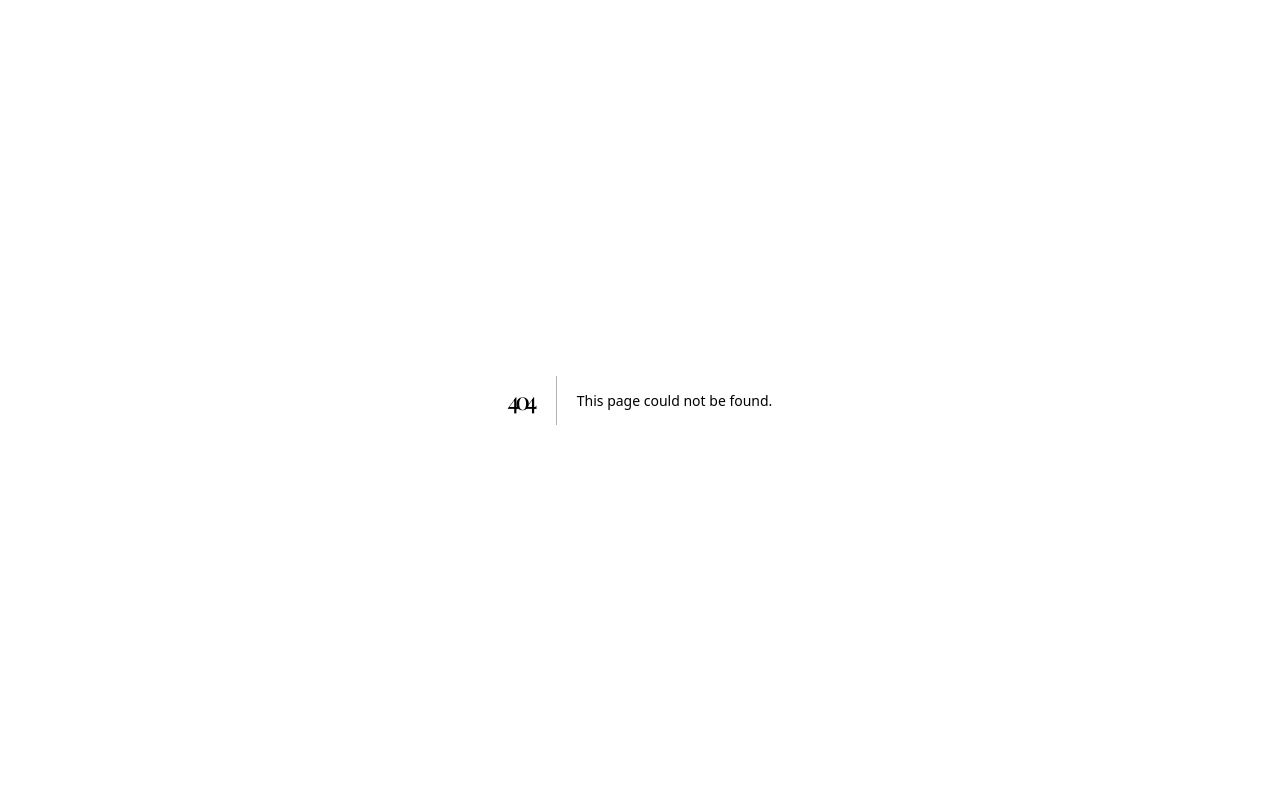
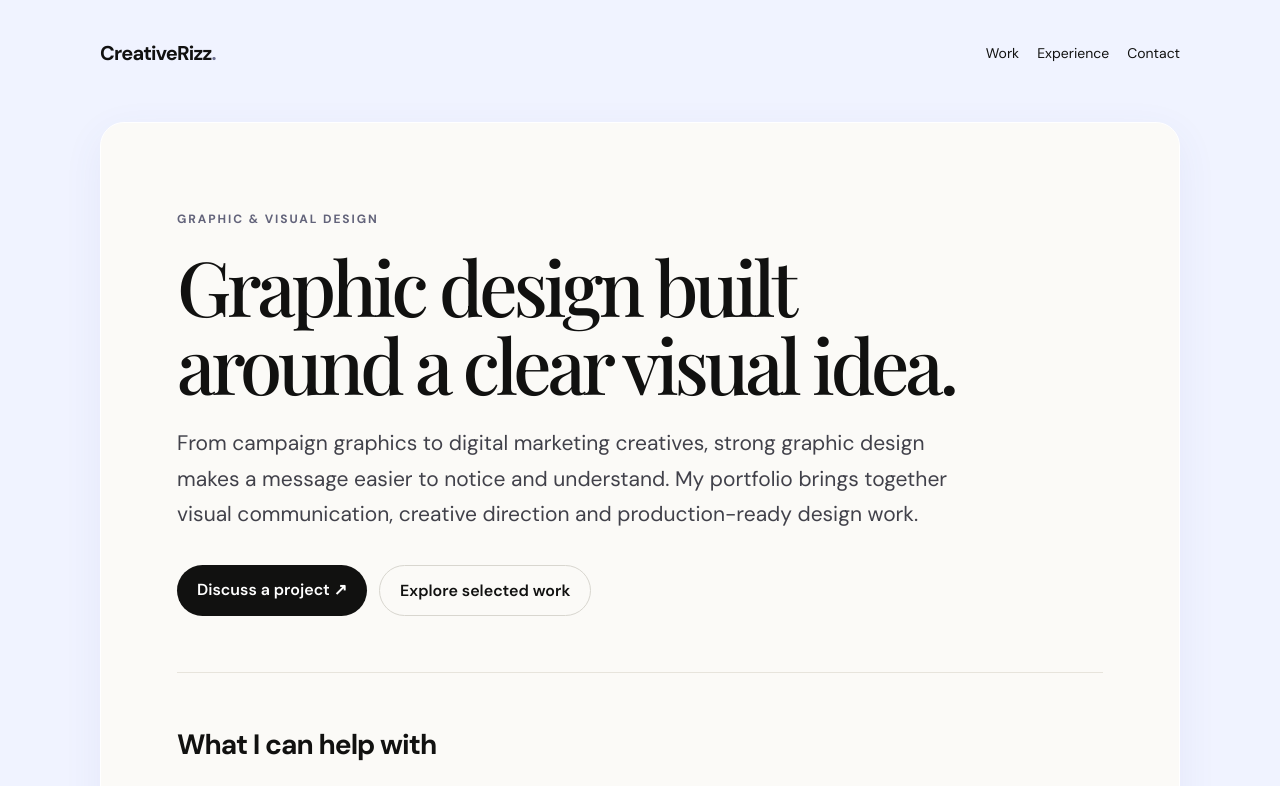
Before and after one commit to Rizzu01/port-folio, a Next.js app: page /graphic-design in a window 1280 px wide. Before the commit this address had no page. Shown: the top 786 px of the page. Built offline with nearby package versions, Linux system fonts and the light colour scheme; a web font is replaced by a local one.

Commit message:
Add dedicated graphic design SEO landing page

```diff
--- /dev/null
+++ b/app/graphic-design/page.tsx
@@ -0,0 +1,13 @@
+import type { Metadata } from "next";
+import ServiceLanding from "../components/ServiceLanding";
+
+export const metadata: Metadata = {
+  title: "Graphic Designer Portfolio & Creative Design",
+  description: "Explore Rizwan Khan's graphic design portfolio across campaign creatives, social media visuals, digital marketing assets and visual communication.",
+  alternates: { canonical: "/graphic-design" },
+  openGraph: { title: "Graphic Design | Rizwan Khan", description: "Campaign creatives, digital marketing visuals and visual communication.", url: "https://creativerizz.in/graphic-design", type: "website" },
+};
+
+export default function Page() {
+  return <ServiceLanding eyebrow="Graphic & Visual Design" title="Graphic design built around a clear visual idea." intro="From campaign graphics to digital marketing creatives, strong graphic design makes a message easier to notice and understand. My portfolio brings together visual communication, creative direction and production-ready design work." services={["Social media campaign creatives", "Digital marketing graphics", "Promotional banners and mailers", "Typography and visual hierarchy", "Campaign systems and creative variations", "Presentation and marketing visuals"]} process={[{title:"Find the message",detail:"Understand the audience, communication goal, format and key information the design needs to carry."},{title:"Build the concept",detail:"Explore composition, typography, imagery and a visual direction suited to the campaign."},{title:"Prepare the assets",detail:"Refine the layout for its intended format and keep visual consistency across related deliverables."}]} workNote="The portfolio features crypto campaigns, social media creatives and other visual design work. Review the homepage projects for examples, and contact me with a brief, timeline and intended deliverables." keywords={["Graphic Designer Portfolio","Social Media Design","Digital Marketing Creatives","Campaign Design","Visual Communication"]} />;
+}
```
